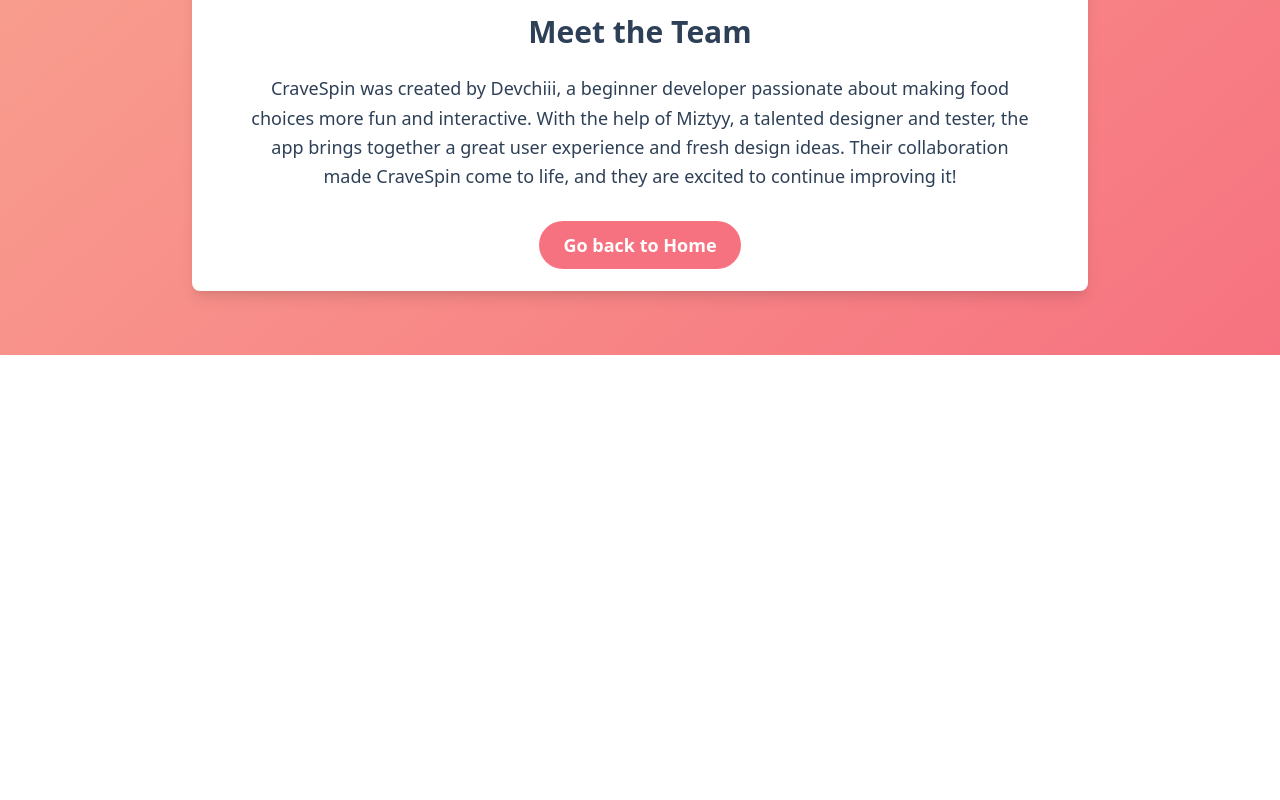
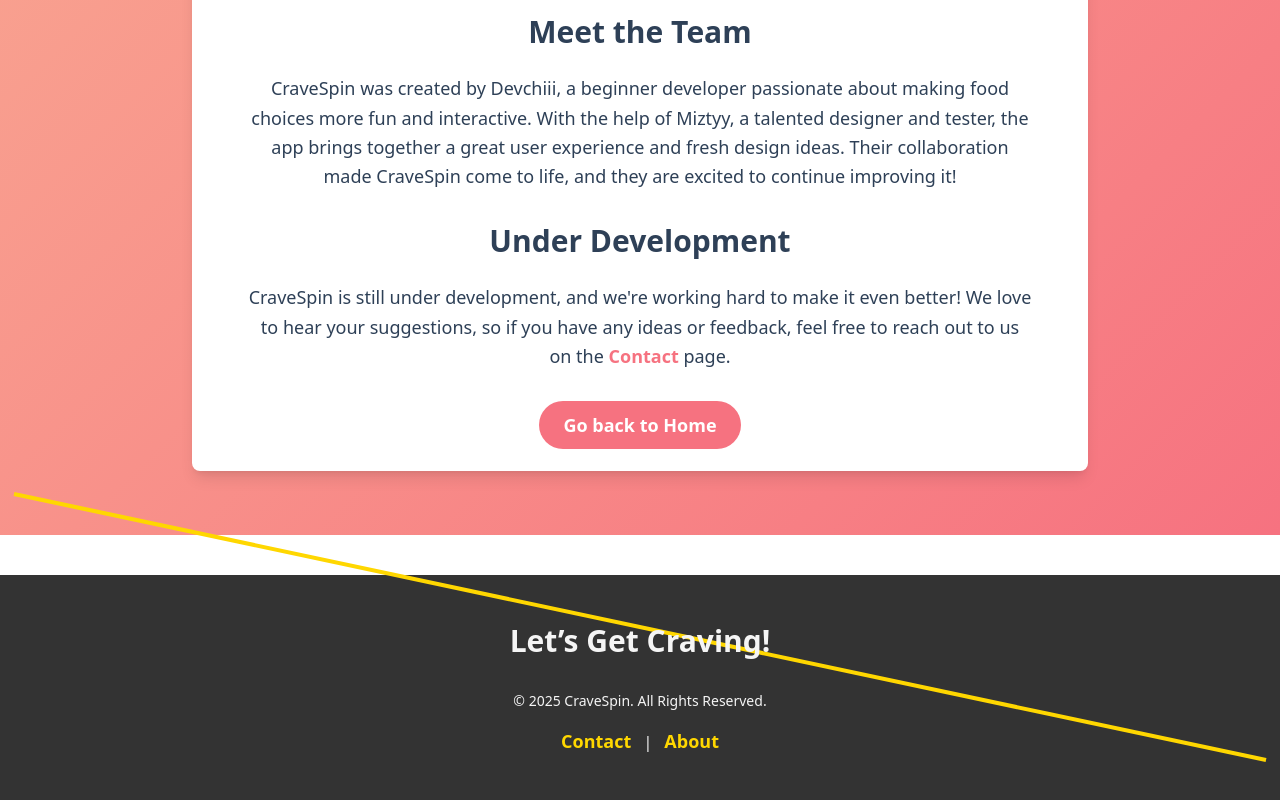
Before and after one commit to DevChiii/crave-spin, a SvelteKit app: page /about in a window 1280 px wide. Shown: the part 814-1614 px from the top of the page. Before the commit the page ends 1169 px from the top, so only its background shows below. Built offline with nearby package versions, Linux system fonts and the light colour scheme.

Commit message:
Add footer

```diff
--- /dev/null
+++ b/src/lib/components/Footer.svelte
@@ -0,0 +1,24 @@
+<footer class="bg-[#333333] text-[#F5F5F5] py-12 mt-10">
+    <div class="container mx-auto text-center">
+      <!-- Stylized Divider -->
+      <div class="relative mb-8">
+        <div class="absolute inset-x-0 top-0 h-1 bg-[#FFD700] transform rotate-12 translate-y-1/2"></div>
+        <h2 class="relative text-3xl font-extrabold text-[#F5F5F5]">Let’s Get Craving!</h2>
+      </div>
+
+      <!-- Footer Content -->
+      <p class="text-sm font-light mb-4">
+        &copy; 2025 CraveSpin. All Rights Reserved.
+      </p>
+
+      <div>
+        <a href="/contact" class="text-[#FFD700] text-lg font-semibold hover:text-[#FF6347] transition-all duration-300 mx-2">
+          Contact
+        </a>
+        |
+        <a href="/about" class="text-[#FFD700] text-lg font-semibold hover:text-[#FF6347] transition-all duration-300 mx-2">
+          About
+        </a>
+      </div>
+    </div>
+</footer>
--- a/src/routes/+layout.svelte
+++ b/src/routes/+layout.svelte
@@ -3,6 +3,7 @@
 	import { dev } from '$app/environment';
 	import { injectAnalytics } from '@vercel/analytics/sveltekit';
 	import Navbar from '$lib/components/Navbar.svelte';
+	import Footer from '$lib/components/Footer.svelte'; // Import the Footer component
 
 	// Inject analytics tracking
 	injectAnalytics({ mode: dev ? 'development' : 'production' });
@@ -11,4 +12,7 @@
   </script>
 
   <Navbar />
-  {@render children()}
+  <main class="bg-[#F5F5DC] flex-grow"> <!-- Set Light Beige background for the whole page -->
+	{@render children()}
+  </main>
+  <Footer /> <!-- Footer component will now blend with the page -->
--- a/src/routes/about/+page.svelte
+++ b/src/routes/about/+page.svelte
@@ -25,6 +25,11 @@
       CraveSpin was created by Devchiii, a beginner developer passionate about making food choices more fun and interactive. With the help of Miztyy, a talented designer and tester, the app brings together a great user experience and fresh design ideas. Their collaboration made CraveSpin come to life, and they are excited to continue improving it!
     </p>
 
+    <h2 class="text-[#2E4057] text-3xl font-semibold mb-6">Under Development</h2>
+    <p class="text-[#2E4057] text-lg mb-8 px-6 leading-relaxed">
+      CraveSpin is still under development, and we're working hard to make it even better! We love to hear your suggestions, so if you have any ideas or feedback, feel free to reach out to us on the <a href="/contact" class="text-[#F67280] font-semibold">Contact</a> page.
+    </p>
+
     <div class="mt-10">
       <a href="/" class="px-6 py-3 bg-[#F67280] text-white text-lg font-semibold rounded-full hover:bg-[#F8B195] transition-all ease-in-out duration-300">Go back to Home</a>
     </div>
```
